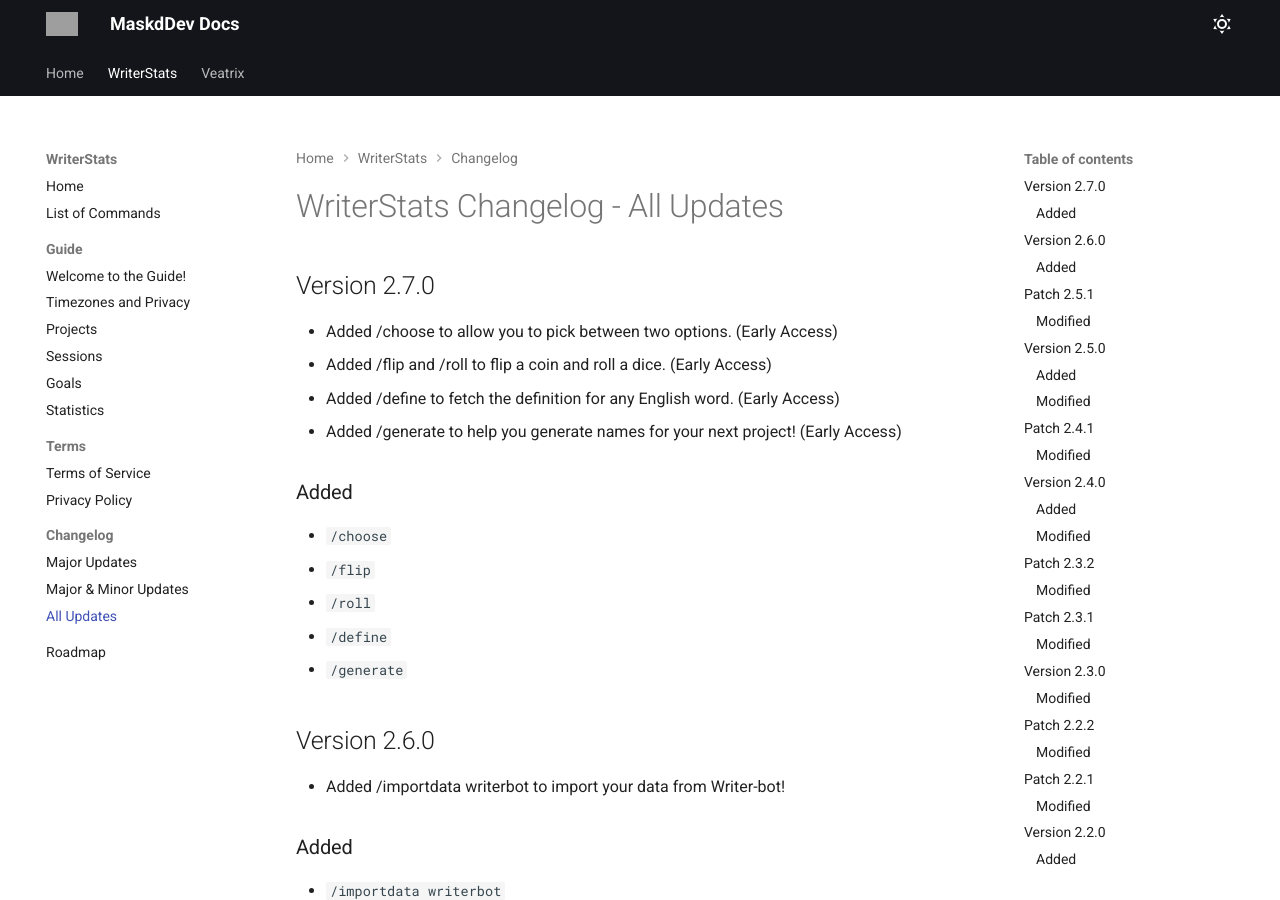
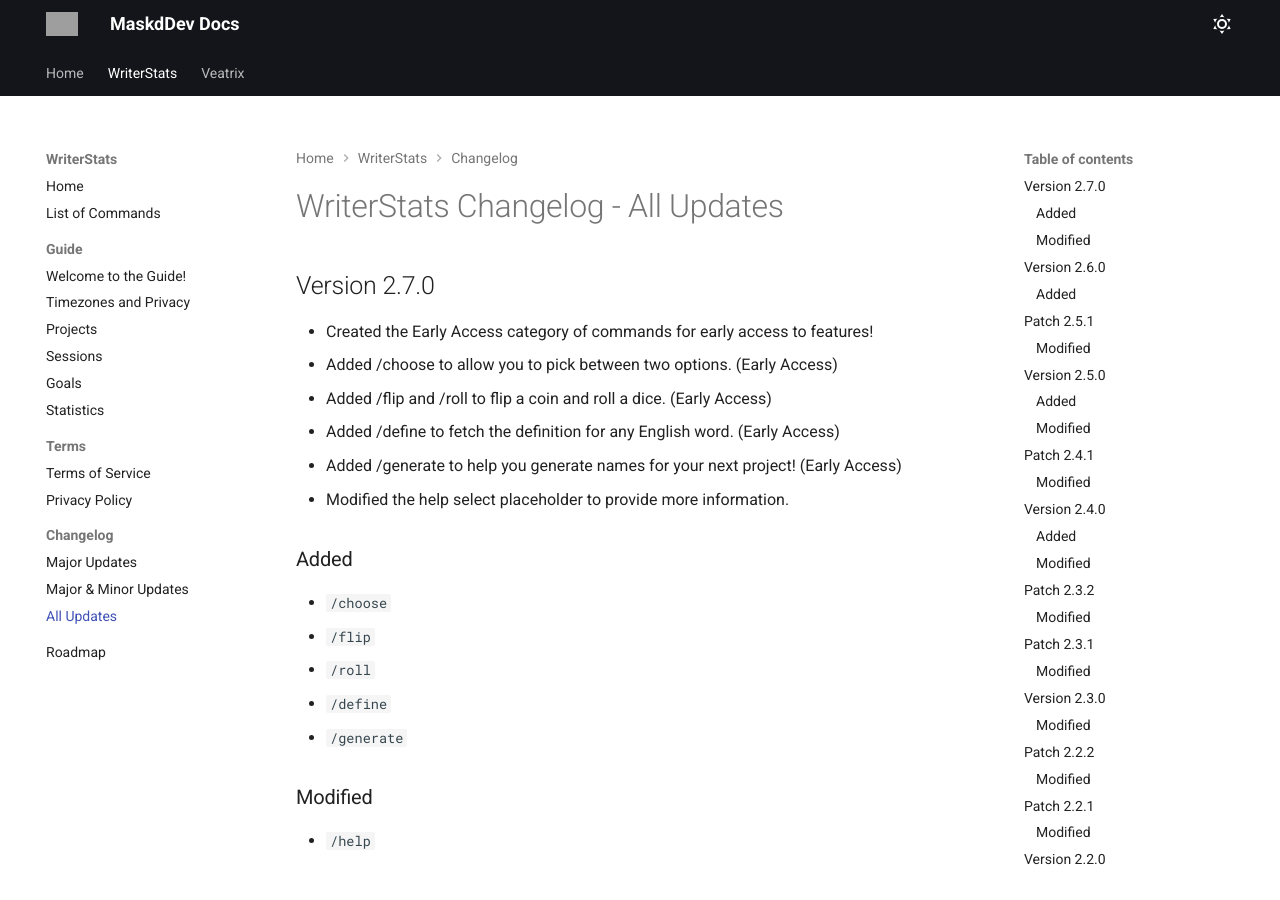
Before and after one commit to MaskdDev/MaskdDev-Docs, an MkDocs documentation site: the page built from docs/writerstats/changelog/index.md, in a window 1280 px wide and 900 px high. Built offline with MkDocs 1.6.1 and Material for MkDocs 9.7.7, drawn with Linux system fonts in a browser that asks for light colours; grey boxes are pictures that could not be loaded.

Commit message:
Version 2.7.0 Final Changes

```diff
--- a/docs/writerstats/changelog/index.md
+++ b/docs/writerstats/changelog/index.md
@@ -2,10 +2,12 @@
 
 ## Version 2.7.0
 
+- Created the Early Access category of commands for early access to features!
 - Added /choose to allow you to pick between two options. (Early Access)
 - Added /flip and /roll to flip a coin and roll a dice. (Early Access)
 - Added /define to fetch the definition for any English word. (Early Access)
 - Added /generate to help you generate names for your next project! (Early Access)
+- Modified the help select placeholder to provide more information.
 
 ### Added
 
@@ -14,6 +16,10 @@
 - `/roll`
 - `/define`
 - `/generate`
+
+### Modified
+
+- `/help`
 
 ## Version 2.6.0
 
```
Also changed, not shown: docs/writerstats/changelog/minor.md (+6 -0 lines).
